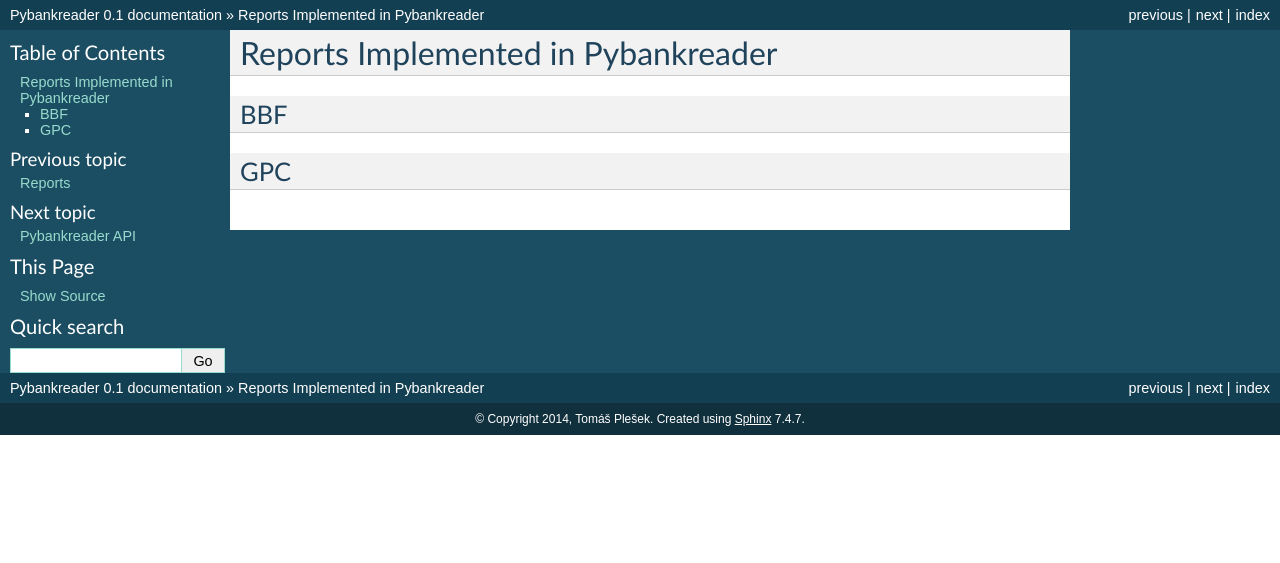
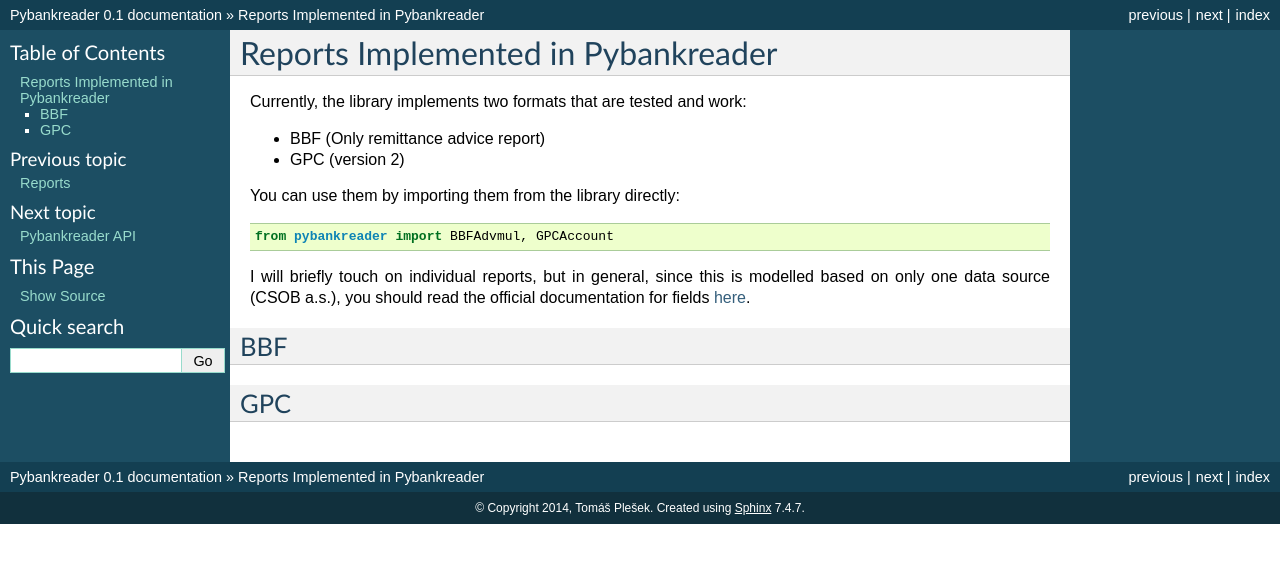
Before and after one commit to baldman/pybankreader, a Sphinx documentation site: the page built from docs/formats/index.rst, in a window 1280 px wide. Shown: the top 563 px of the page. Built offline with Sphinx 7.4.7, drawn with Linux system fonts in a browser that asks for light colours.

Commit message:
Updated readme, start of formats

```diff
--- a/README.rst
+++ b/README.rst
@@ -1,5 +1,10 @@
 Pybankreader
 ============
+
+License
+    MIT
+Python Compatibility
+    Python 2.7 & Python 3.4
 
 What is It
 ----------
--- a/docs/formats/index.rst
+++ b/docs/formats/index.rst
@@ -1,5 +1,21 @@
 Reports Implemented in Pybankreader
 ===================================
+
+Currently, the library implements two formats that are tested and work:
+
+* BBF (Only remittance advice report)
+* GPC (version 2)
+
+You can use them by importing them from the library directly::
+
+    from pybankreader import BBFAdvmul, GPCAccount
+
+
+I will briefly touch on individual reports, but in general, since this is
+modelled based on only one data source (CSOB a.s.), you should read the
+official documentation for fields here_.
+
+.. _here: http://www.csob.cz/WebCsob/Lide/Elektronicke-bankovnictvi/BB/CSOB_BB24_Formaty.zip
 
 BBF
 ---
```
